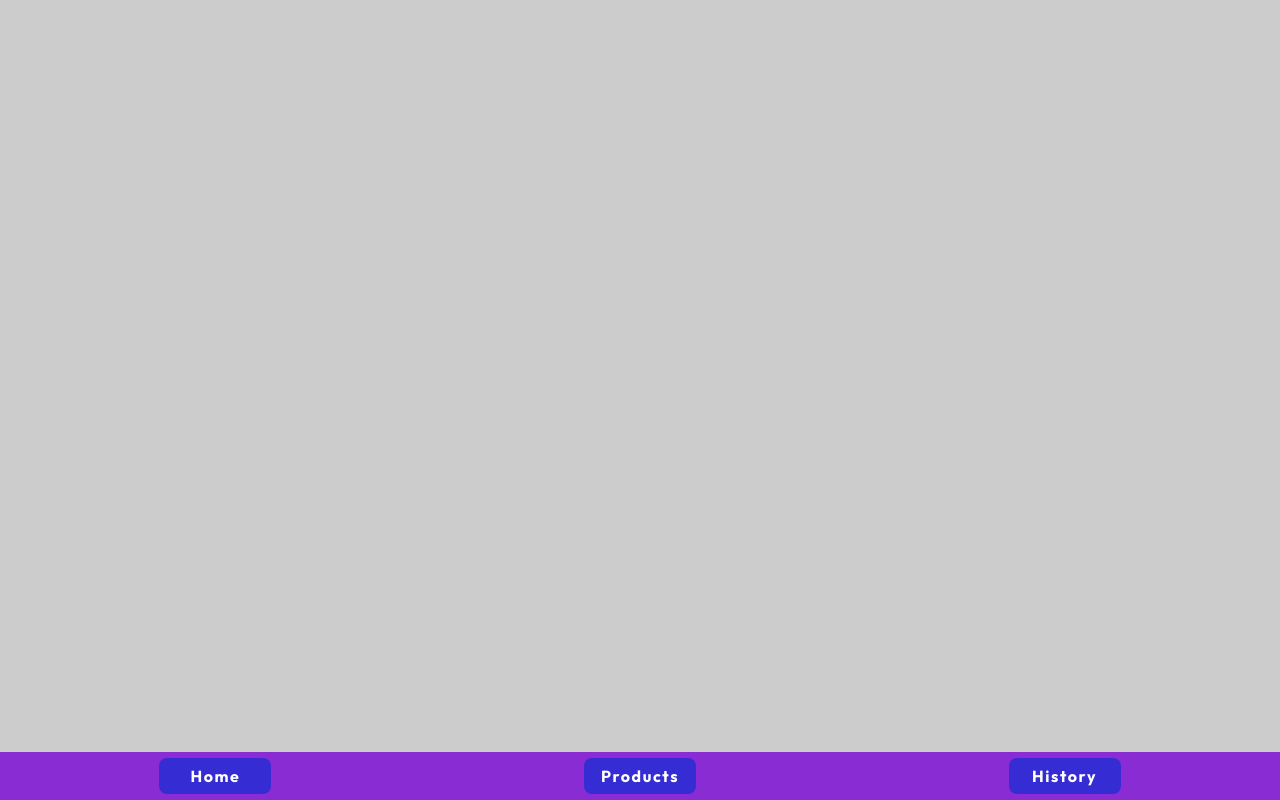
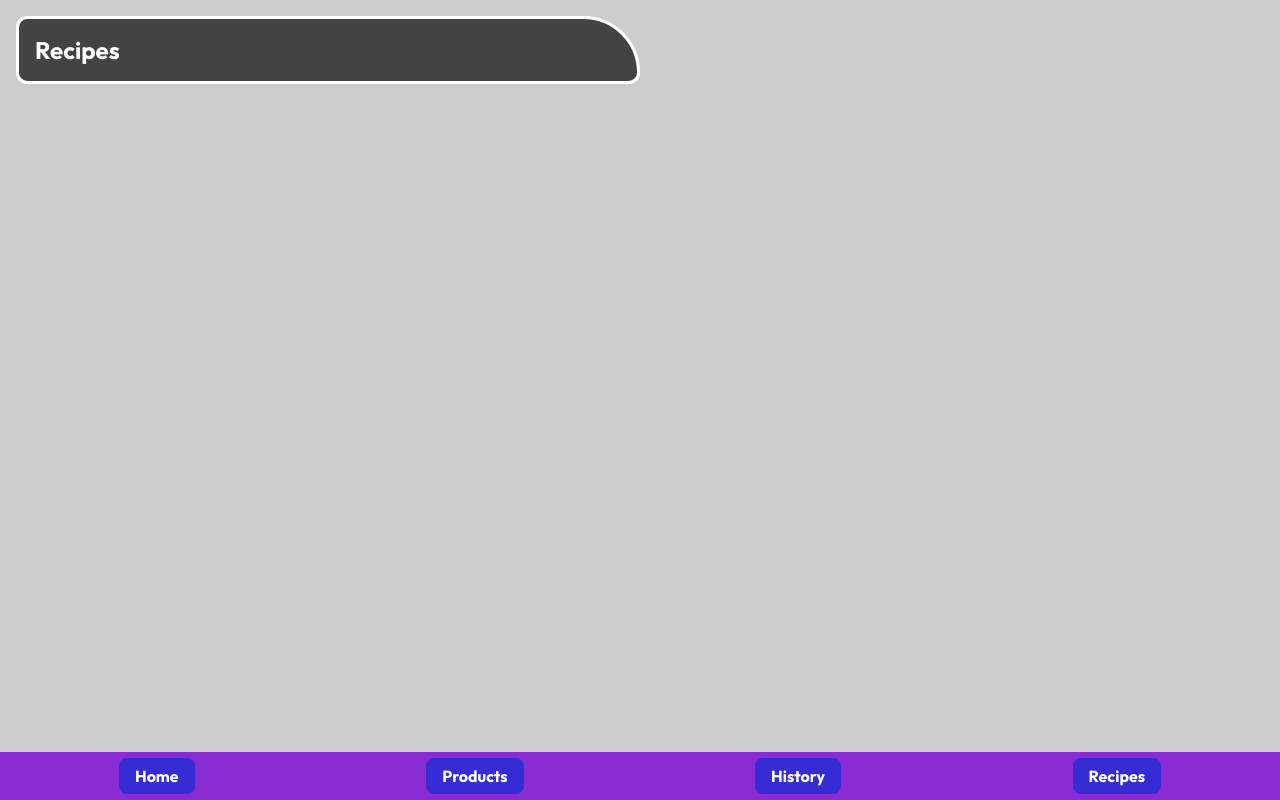
Before and after one commit to Ruhtra/estoque-react, a React (Vite) app: page /recipe in a window 1280 px wide. Built offline with nearby package versions, Linux system fonts and the light colour scheme; no server answers.

Commit message:
Added route recipe

```diff
--- a/src/App.tsx
+++ b/src/App.tsx
@@ -5,6 +5,7 @@ import { NavBar } from "./components/NavBar/NavBar";
 
 import "./App.css";
 import { HistoryRoute } from "./routes/HistoryRoute/HistoryRoute";
+import { RecipeRoute } from "./routes/RecipesRoute/RecipeRoute";
 
 export function App() {
   return (
@@ -14,6 +15,7 @@ export function App() {
         <Route path="/" element={<Index />} />
         <Route path="/products" element={<ProductsRoute />} />
         <Route path="/history" element={<HistoryRoute />} />
+        <Route path="/recipe" element={<RecipeRoute />} />
       </Routes>
 
       <NavBar />
--- a/src/components/NavBar/NavBar.css
+++ b/src/components/NavBar/NavBar.css
@@ -22,11 +22,11 @@ nav ul li {
     display: block;
     background-color: var(--color-2);
     color: white;
-    min-width: 7em;
+    /* min-width: 3em; */
     text-align: center;
     padding: .5em 1em;
     border-radius: .5em;
     font-weight: 700;
-    letter-spacing: .1em;
+    /* letter-spacing: .1em; */
     cursor: pointer;
 }
--- a/src/components/NavBar/NavBar.tsx
+++ b/src/components/NavBar/NavBar.tsx
@@ -20,6 +20,11 @@ export function NavBar() {
                         History
                     </Link>
                 </li>
+                <li>
+                    <Link to={'/recipe'}>
+                        Recipes
+                    </Link>
+                </li>
             </ul>
         </nav>
     )
--- /dev/null
+++ b/src/routes/RecipesRoute/RecipeRoute.tsx
@@ -0,0 +1,7 @@
+import { Title } from "../../components/Title/Title";
+
+export function RecipeRoute() {
+    return (<>
+        <Title title="Recipes" />
+    </>)
+}
```
